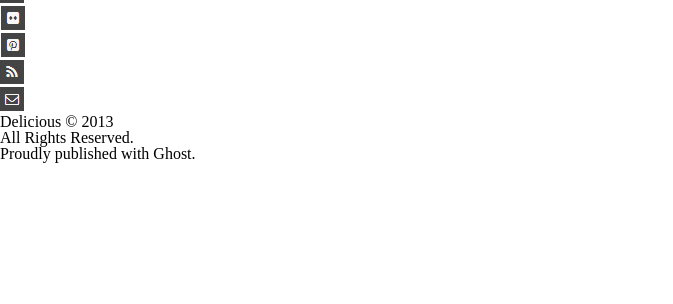
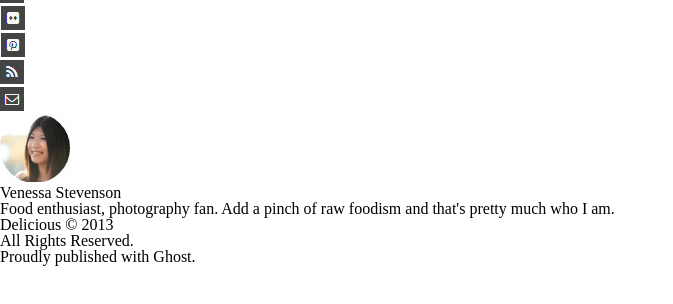
Before and after one commit to paulritzman/chocolate-pizza, a plain HTML site: page index.html in a window 1280 px wide. Shown: the part 182-486 px from the top of the page, without its empty margins (0-673 px from the left). Drawn offline with Linux system fonts and the light colour scheme.

Commit message:
Added content to article - containing author bio

```diff
--- a/index.html
+++ b/index.html
@@ -10,7 +10,7 @@
       <img src="img/logo.png" alt="Delicious - company logo" />
       <section id="company-name"></section>
         <h2>Delicious</h2>
-        <h3>THE BEST FOOD ON THE WEB.</h3>
+        <h5>THE BEST FOOD ON THE WEB.</h3>
         <ul>
           <li><img src="img/fb-icon.png" alt="" /></li>
           <li><img src="img/twit-icon.png" alt="" /></li>
@@ -25,6 +25,13 @@
     </header>
     <main>
     </main>
+    <article>
+      <img src="img/van-pic.png" alt="Venessa Stevenson headshot" />
+      <div>
+        <h3>Venessa Stevenson</h3>
+        <p>Food enthusiast, photography fan. Add a pinch of raw foodism and that's pretty much who I am.</p>
+      </div>
+    </article>
     <footer>
       <ul>
         <li>Delicious &copy; 2013</li>
```
